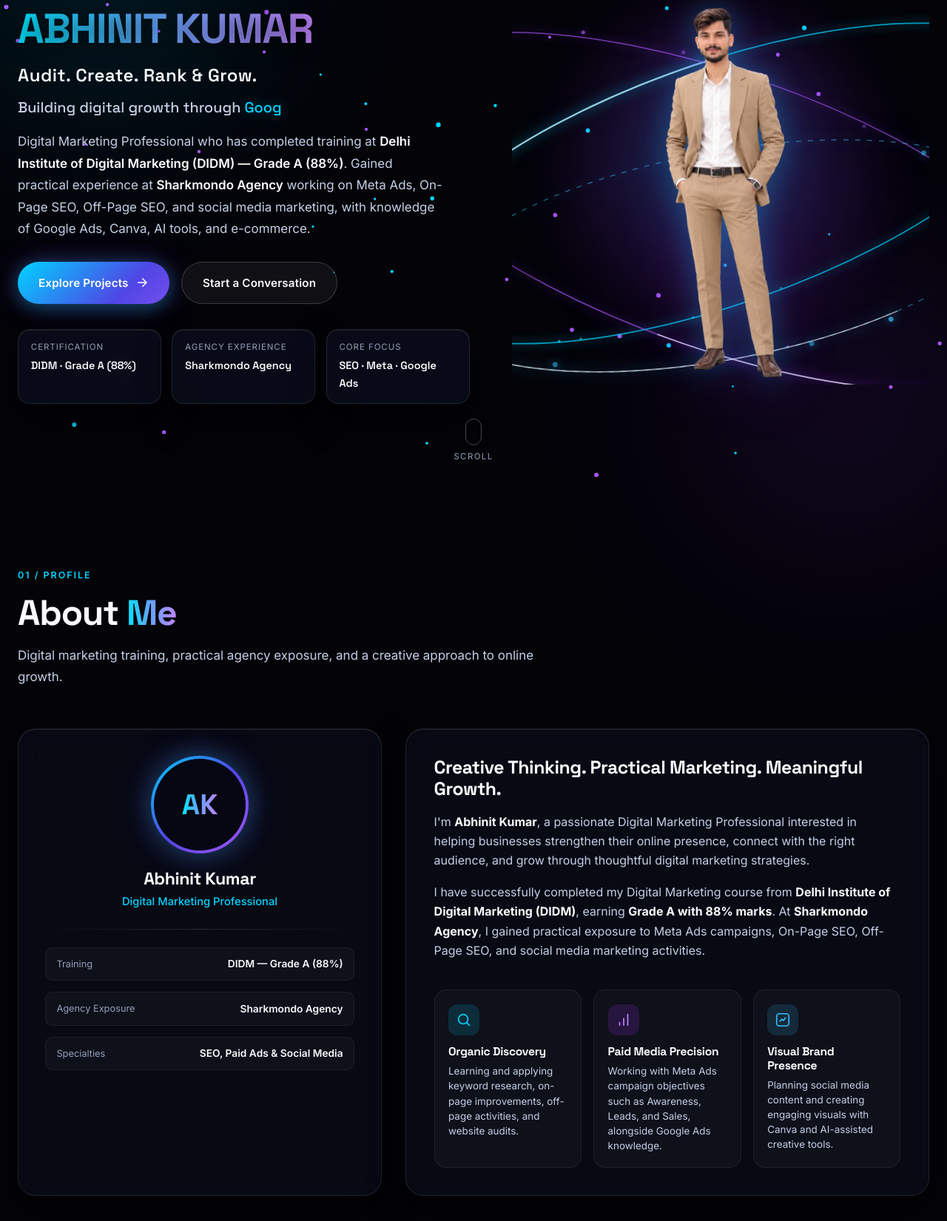
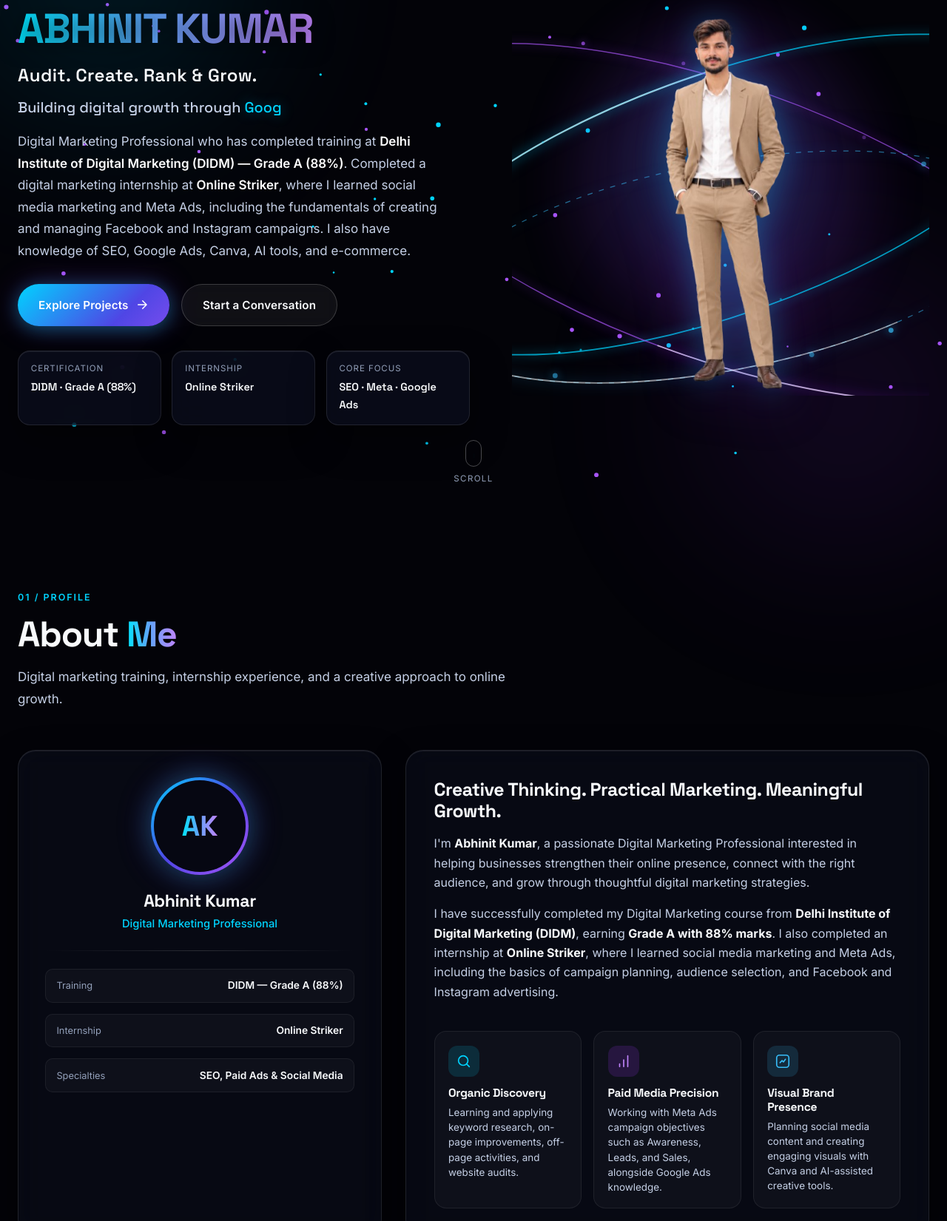
Before and after one commit to abhinit70044/abhinit-portfolio, a plain HTML site: page index.html in a window 1280 px wide. Shown: the part 155-1806 px from the top of the page at 74% size. Drawn offline with nearby package versions, Linux system fonts and the light colour scheme; animation ran at ten frames a second.

Commit message:
Revise portfolio content and internship details
Updated portfolio details to reflect internship experience at Online Striker, replacing mentions of Sharkmondo Agency.

```diff
--- a/index.html
+++ b/index.html
@@ -5,7 +5,7 @@
   <meta name="viewport" content="width=device-width, initial-scale=1.0" />
   <meta
     name="description"
-    content="Portfolio of Abhinit Kumar, a Digital Marketing Professional trained at Delhi Institute of Digital Marketing (DIDM), with practical experience in Meta Ads, SEO, and social media marketing."
+    content="Portfolio of Abhinit Kumar, a Digital Marketing Professional trained at Delhi Institute of Digital Marketing (DIDM), with internship training at Online Striker in social media marketing and Meta Ads."
   />
   <title>Abhinit Kumar | Digital Marketing Professional</title>
 
@@ -93,9 +93,7 @@
           <p class="hero__description">
             Digital Marketing Professional who has completed training at
             <strong>Delhi Institute of Digital Marketing (DIDM) — Grade A (88%)</strong>.
-            Gained practical experience at <strong>Sharkmondo Agency</strong> working on Meta Ads,
-            On-Page SEO, Off-Page SEO, and social media marketing, with knowledge of Google Ads,
-            Canva, AI tools, and e-commerce.
+            Completed a digital marketing internship at <strong>Online Striker</strong>, where I learned social media marketing and Meta Ads, including the fundamentals of creating and managing Facebook and Instagram campaigns. I also have knowledge of SEO, Google Ads, Canva, AI tools, and e-commerce.
           </p>
 
           <div class="hero__cta-group">
@@ -116,8 +114,8 @@
               <span class="credential-chip__value">DIDM · Grade A (88%)</span>
             </div>
             <div class="credential-chip glass-card">
-              <span class="credential-chip__label">Agency Experience</span>
-              <span class="credential-chip__value">Sharkmondo Agency</span>
+              <span class="credential-chip__label">Internship</span>
+              <span class="credential-chip__value">Online Striker</span>
             </div>
             <div class="credential-chip glass-card">
               <span class="credential-chip__label">Core Focus</span>
@@ -160,7 +158,7 @@
           <span class="section-eyebrow">01 / Profile</span>
           <h2 class="section-title">About <span class="gradient-text">Me</span></h2>
           <p class="section-subtitle">
-            Digital marketing training, practical agency exposure, and a creative approach to online growth.
+            Digital marketing training, internship experience, and a creative approach to online growth.
           </p>
         </div>
 
@@ -180,8 +178,8 @@
                 <span class="fact-value">DIDM — Grade A (88%)</span>
               </li>
               <li>
-                <span class="fact-label">Agency Exposure</span>
-                <span class="fact-value">Sharkmondo Agency</span>
+                <span class="fact-label">Internship</span>
+                <span class="fact-value">Online Striker</span>
               </li>
               <li>
                 <span class="fact-label">Specialties</span>
@@ -201,9 +199,9 @@
               <p>
                 I have successfully completed my Digital Marketing course from
                 <strong>Delhi Institute of Digital Marketing (DIDM)</strong>, earning
-                <strong>Grade A with 88% marks</strong>. At <strong>Sharkmondo Agency</strong>,
-                I gained practical exposure to Meta Ads campaigns, On-Page SEO, Off-Page SEO,
-                and social media marketing activities.
+                <strong>Grade A with 88% marks</strong>. I also completed an internship at <strong>Online Striker</strong>,
+                where I learned social media marketing and Meta Ads, including the basics of campaign planning,
+                audience selection, and Facebook and Instagram advertising.
               </p>
 
               <div class="pillars-grid">
@@ -560,7 +558,7 @@
           <span class="section-eyebrow">05 / Journey</span>
           <h2 class="section-title">Practical <span class="gradient-text">Experience</span></h2>
           <p class="section-subtitle">
-            Practical learning at Sharkmondo Agency backed by formal digital marketing training at DIDM.
+            Practical internship learning at Online Striker, supported by formal digital marketing training at DIDM.
           </p>
         </div>
 
@@ -573,18 +571,18 @@
             </div>
             <div class="timeline__card glass-card tilt-card">
               <div class="timeline__meta">
-                <span class="timeline__badge">Practical Experience</span>
-                <span class="timeline__type">Digital Marketing Agency</span>
+                <span class="timeline__badge">Completed Internship</span>
+                <span class="timeline__type">Digital Marketing Internship</span>
               </div>
-              <h3>Sharkmondo Agency</h3>
+              <h3>Online Striker</h3>
               <p>
-                Gained practical agency exposure at <strong>Sharkmondo Agency</strong>, working on Meta Ads campaigns,
-                On-Page SEO, Off-Page SEO, and digital marketing tasks.
+                Successfully completed a digital marketing internship at <strong>Online Striker</strong>,
+                gaining practical knowledge of social media marketing and Meta Ads.
               </p>
               <ul class="timeline__highlights">
-                <li>Worked on digital marketing activities related to paid social campaigns and search optimization.</li>
-                <li>Worked on Meta Ads campaign setup and creative planning, including audience-related research.</li>
-                <li>Practised On-Page SEO, Off-Page SEO, and social media marketing activities.</li>
+                <li>Learned social media marketing fundamentals and platform-specific content practices.</li>
+                <li>Studied Meta Ads and the basics of Facebook and Instagram advertising campaigns.</li>
+                <li>Learned campaign objectives such as Awareness, Leads, and Sales.</li>
               </ul>
             </div>
           </article>
@@ -644,8 +642,8 @@
                 <span class="contact__summary-value">DIDM — Grade A (88%)</span>
               </div>
               <div class="contact__summary-item">
-                <span class="contact__summary-label">Practical Experience</span>
-                <span class="contact__summary-value">Sharkmondo Agency</span>
+                <span class="contact__summary-label">Internship</span>
+                <span class="contact__summary-value">Online Striker</span>
               </div>
             </div>
 
```
